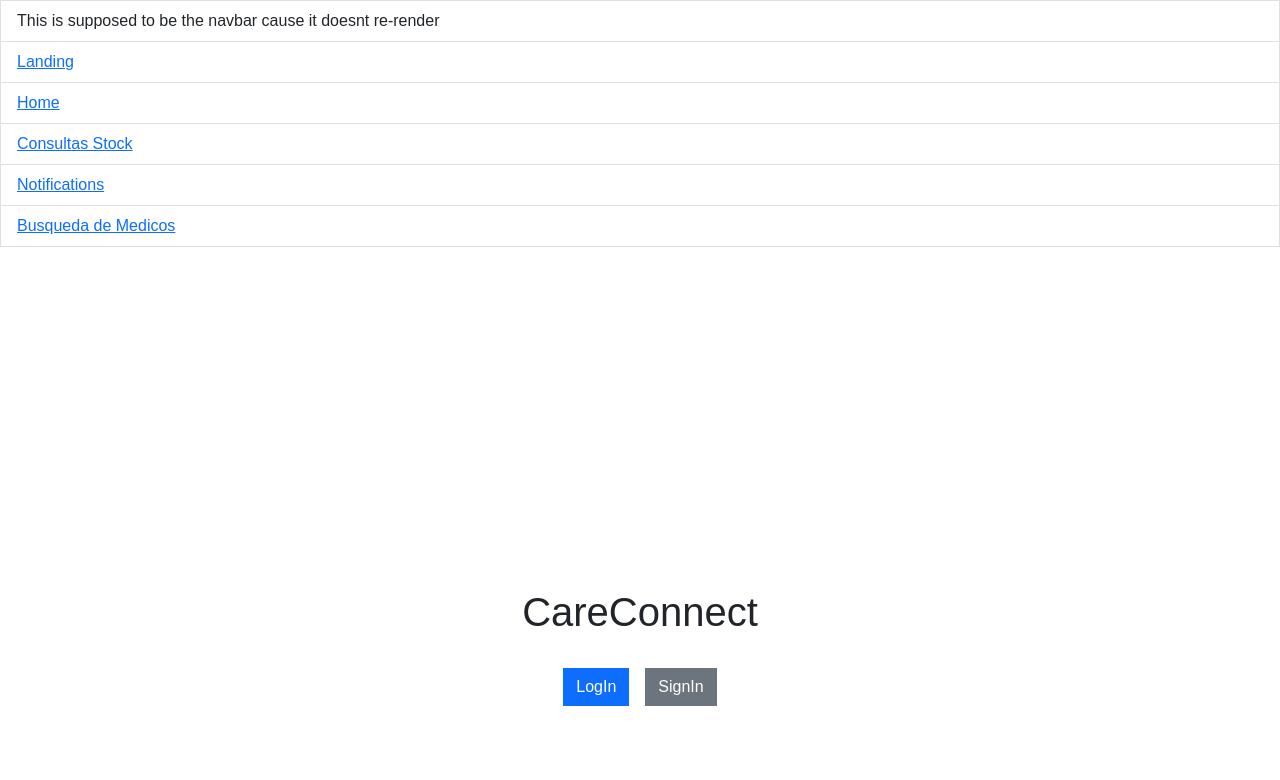
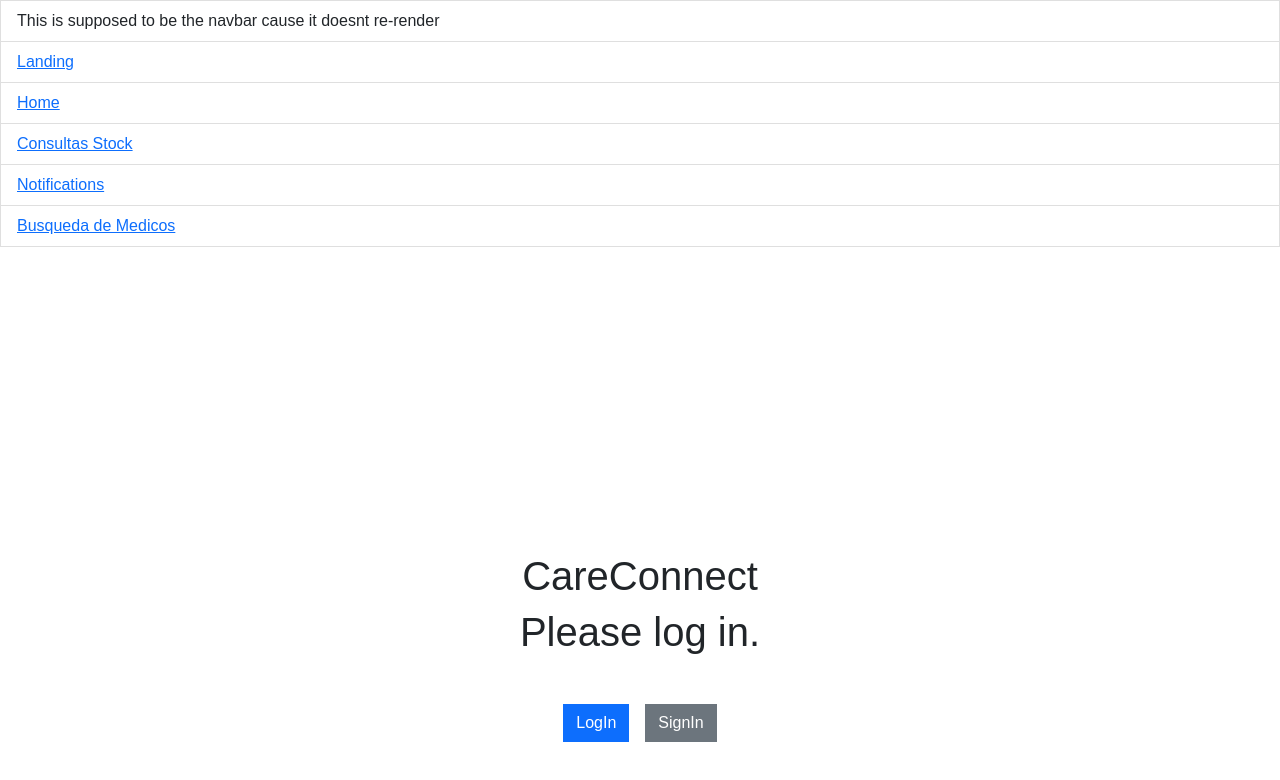
Before and after one commit to chamale-rac/CareConnect, a React (Vite) app in the folder care-connect-app/: page / in a window 1280 px wide. Shown: the top 780 px of the page. Built offline with nearby package versions, Linux system fonts and the light colour scheme; a web font is replaced by a local one.

Commit message:
Session using context

```diff
--- a/care-connect-app/src/App.jsx
+++ b/care-connect-app/src/App.jsx
@@ -8,12 +8,14 @@ import Landing from './Pages/Landing'
 import SignIn from './Pages/SignIn'
 import Login from './Pages/Login'
 
+import { UserProvider } from './context/UserContext'
+
 import './App.css'
 import { NewConsultation } from './Pages/NewConsultation/NewConsultation'
 import { NewPatient } from './Pages//NewPatient/NewPatient'
 function App() {
 	return (
-		<>
+		<UserProvider>
 			<nav>
 				<ul className="list-group">
 					<li className="list-group-item">
@@ -52,7 +54,7 @@ function App() {
 				<Route path="/home/new-patient" element={<NewPatient />} />
 				<Route path="*" element={<h1>404 Not Found</h1>} />
 			</Routes>
-		</>
+		</UserProvider>
 	)
 }
 
--- a/care-connect-app/src/Pages/Landing.jsx
+++ b/care-connect-app/src/Pages/Landing.jsx
@@ -1,14 +1,20 @@
-import React from 'react'
+import React, { useContext } from 'react'
 import { Container, Button } from 'react-bootstrap'
 import { Link } from 'react-router-dom'
+import { UserContext } from '../context/UserContext'
 
 const Landing = () => {
+	const [currentUser, setCurrentUser] = useContext(UserContext)
 	return (
 		<Container
 			className="d-flex flex-column align-items-center justify-content-center"
 			style={{ height: '100vh' }}
 		>
 			<h1>CareConnect</h1>
+			<h1>
+				{currentUser && <p>Welcome, {currentUser.name}!</p>}
+				{!currentUser && <p>Please log in.</p>}
+			</h1>
 			<div className="mt-4">
 				<Button variant="primary" className="me-3">
 					<Link
--- a/care-connect-app/src/Pages/Login.jsx
+++ b/care-connect-app/src/Pages/Login.jsx
@@ -1,10 +1,13 @@
-import React, { useState } from 'react'
+import React, { useState, useContext } from 'react'
 import { Container, Form, Button, Alert } from 'react-bootstrap'
 import { API_URL } from '../../config'
 
 import { useNavigate } from 'react-router-dom'
+import { UserContext } from '../context/UserContext'
 
 const Login = () => {
+	const [currentUser, setCurrentUser] = useContext(UserContext)
+
 	const navigate = useNavigate()
 	const [email, setEmail] = useState('')
 	const [password, setPassword] = useState('')
@@ -35,8 +38,9 @@ const Login = () => {
 			}
 
 			const data = await response.json()
-			console.log(data)
+			console.log({ name: data.nombre, id: data.id })
 			// handle successful response
+			setCurrentUser({ name: data.nombre, id: data.id })
 			navigate('/')
 		} catch (error) {
 			console.error(error)
--- /dev/null
+++ b/care-connect-app/src/context/UserContext.jsx
@@ -0,0 +1,13 @@
+import React, { createContext, useState } from 'react'
+
+export const UserContext = createContext()
+
+export const UserProvider = ({ children }) => {
+	const [currentUser, setCurrentUser] = useState(null)
+
+	return (
+		<UserContext.Provider value={[currentUser, setCurrentUser]}>
+			{children}
+		</UserContext.Provider>
+	)
+}
```
